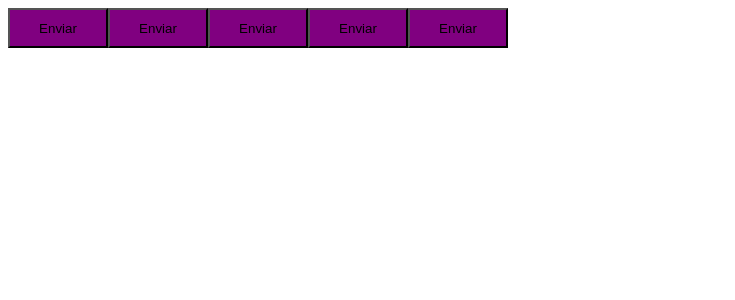
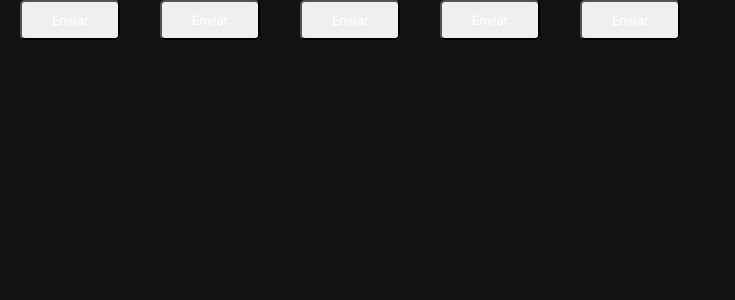
Before and after one commit to fabriciofcastro/Project-Time, a React (Vite) app: page / in a window 1280 px wide. Shown: the top 300 px of the page, without its empty margins (0-735 px from the left). Built offline with nearby package versions, Linux system fonts and the light colour scheme.

Commit message:
Criando projeto timer

```diff
--- a/index.html
+++ b/index.html
@@ -2,8 +2,15 @@
 <html lang="pt-BR">
   <head>
     <meta charset="UTF-8" />
+    <link rel="preconnect" href="https://fonts.googleapis.com">
+    <link rel="preconnect" href="https://fonts.gstatic.com" crossorigin>
+
     <meta name="viewport" content="width=device-width, initial-scale=1.0" />
+    <link
+      href="https://fonts.googleapis.com/css2?family=Roboto+Mono:ital,wght@0,100..700;1,100..700&family=Roboto:ital,wght@0,100;0,300;0,400;0,500;0,700;0,900;1,100;1,300;1,400;1,500;1,700;1,900&display=swap"
+      rel="stylesheet" />
     <title>Projeto TImer</title>
+
   </head>
   <body>
     <div id="root"></div>
--- a/src/App.tsx
+++ b/src/App.tsx
@@ -1,6 +1,7 @@
 import { ThemeProvider } from "styled-components";
 import { Button } from "./Button/Button";
 import { defaultThemes } from "./styles/themes/ThemesDefault";
+import { GlobalStyle } from "./styles/global";
 
 
 
@@ -8,13 +9,14 @@
 
   return (
     <ThemeProvider theme={defaultThemes}>
-      <Button color='primary' />
-      <Button color='secondary' />
-      <Button color='danger' />
-      <Button color='success' />
+
+      <Button variant='primary' />
+      <Button variant='secondary' />
+      <Button variant='danger' />
+      <Button variant='success' />
       <Button />
 
-
+      <GlobalStyle />
     </ThemeProvider>
   )
 }
--- a/src/Button/Button.styles.ts
+++ b/src/Button/Button.styles.ts
@@ -17,6 +17,9 @@
 
   width: 100px;
   height: 40px;
+  margin: 0 2rem;
+  border-radius: 0.5rem;
 
   background-color: ${({theme}) => theme.primary };
+  color: ${({theme}) => theme.white};
 `
--- /dev/null
+++ b/src/styles/global.ts
@@ -0,0 +1,26 @@
+import { createGlobalStyle } from "styled-components";
+
+export const GlobalStyle = createGlobalStyle`
+  * {
+    margin: 0;
+    padding: 0;
+    box-sizing: 0;
+
+  }
+
+  :root {
+    font-size: clamp(40%, 1% + 2vw, 62.5%);
+  }
+
+  body {
+    font-size: 1.6rem;
+    background-color: ${({theme}) => theme['gray-900']};
+    color: ${props => props.theme['gray-300']}
+  }
+
+  body, input, textarea, button {
+    font-family: 'Roboto', sans-serif;
+    font-weight: 400;
+  }
+
+`
--- a/src/styles/themes/ThemesDefault.ts
+++ b/src/styles/themes/ThemesDefault.ts
@@ -1,5 +1,22 @@
 export const defaultThemes = {
-  primary: 'purple',
-  secondary: 'orange'
+  white: 'white',
+
+  'gray-100': '#E1E1E6',
+  'gray-300': '#C4C4CC',
+  'gray-400': '#8D8D99',
+  'gray-500': '#7C7C8A',
+  'gray-600': '#323238',
+  'gray-700': '#29292E',
+  'gray-800': '#202024',
+  'gray-900': '#121214',
+
+  'green-300': '#00B37E',
+  'green-500': '#00875F',
+  'green-700': '#015F43',
+
+  'red-500': '#AB222E',
+  'red-700': '#7A1921',
+
+  'yellow-500': '#FBA94C',
 
 }
```
Also changed, not shown: 1 other file (tests, documents, lock files or other folders).
